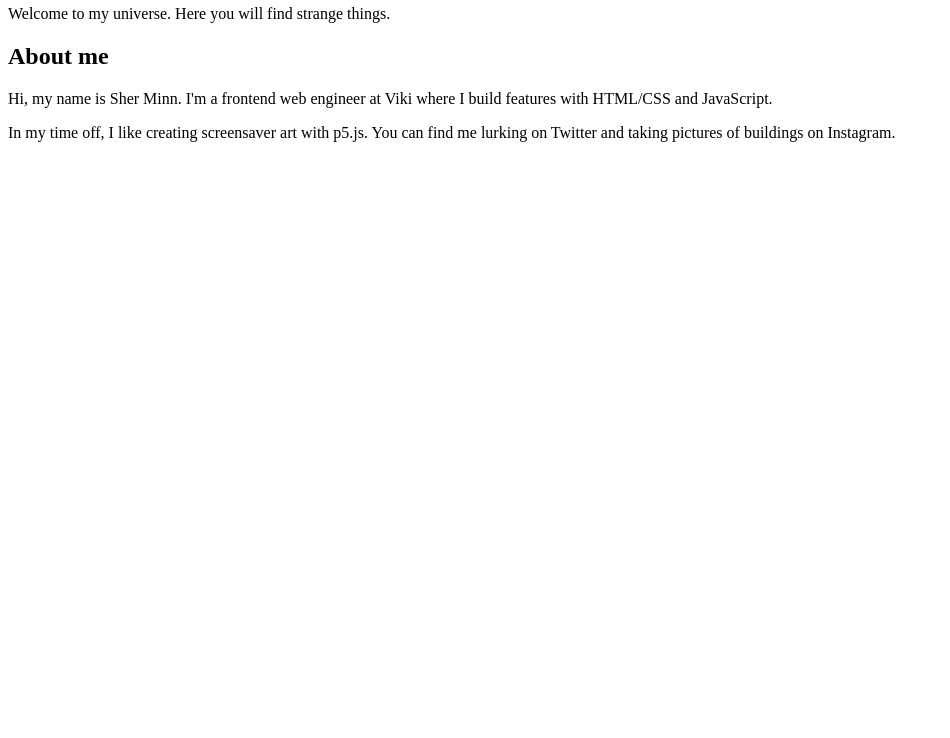
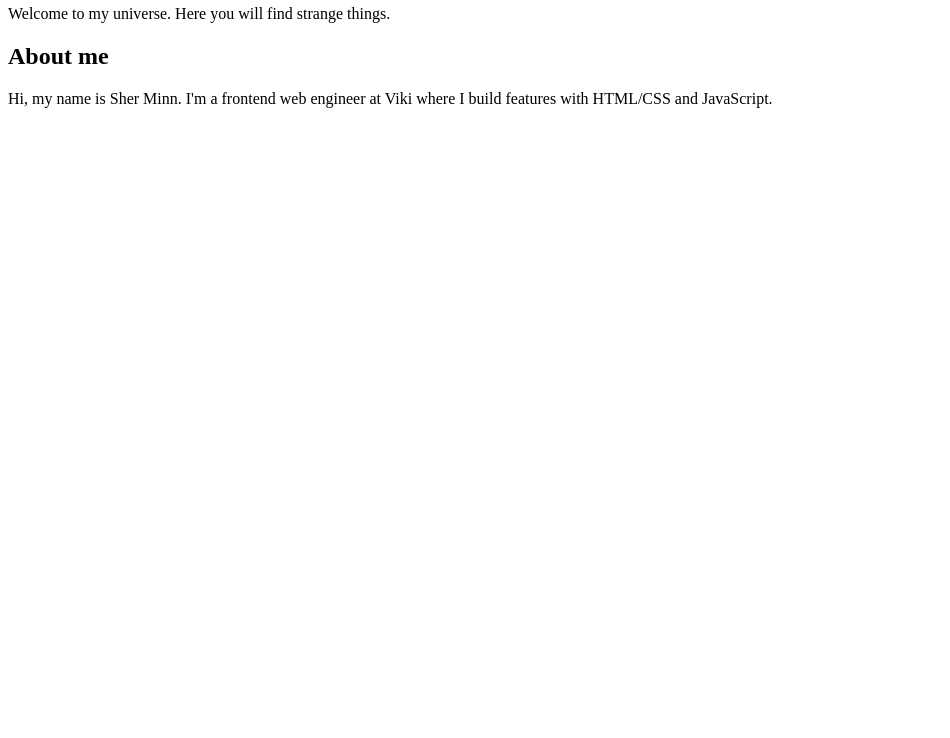
Before and after one commit to piratefsh/ce-code-samples, a plain HTML site: page wwc/sherminn/index.html in a window 1280 px wide. Shown: the part 62-800 px from the top of the page, without its empty margins (0-950 px from the left). Drawn offline with Linux system fonts and the light colour scheme.

Commit message:
Add gallery images and organize

```diff
--- a/wwc/sherminn/index.html
+++ b/wwc/sherminn/index.html
@@ -31,10 +31,6 @@
 					I build features with HTML/CSS and JavaScript.
 				</p>
 
-				<p>
-					In my time off, I like creating screensaver art with p5.js. You can find me lurking on
-					Twitter and taking pictures of buildings on Instagram.
-				</p>
 			</section>
 
 			<!-- Mystery new section -->
--- a/wwc/sherminn/style.css
+++ b/wwc/sherminn/style.css
@@ -5,8 +5,6 @@
 
 body {
   font-family: Roboto;
-  color: #333;
-  margin-top: 64px;
   line-height: 1.4em;
 }
 
```
Also changed, not shown: wwc/sherminn/images/gallery/photo01.jpeg (added), wwc/sherminn/images/gallery/photo02.jpeg (added), wwc/sherminn/images/gallery/photo03.jpeg (added), wwc/sherminn/images/gallery/photo04.jpeg (added), wwc/sherminn/images/gallery/photo05.jpeg (added), wwc/sherminn/images/gallery/photo06.jpeg (added), wwc/sherminn/images/profile.jpeg (renamed from wwc/sherminn/images/profile.jpg), wwc/sherminn/images/social-media/github.png (renamed from wwc/sherminn/images/github.png), wwc/sherminn/images/social-media/twitter.svg (renamed from wwc/sherminn/images/twitter.svg), 4 other files.
